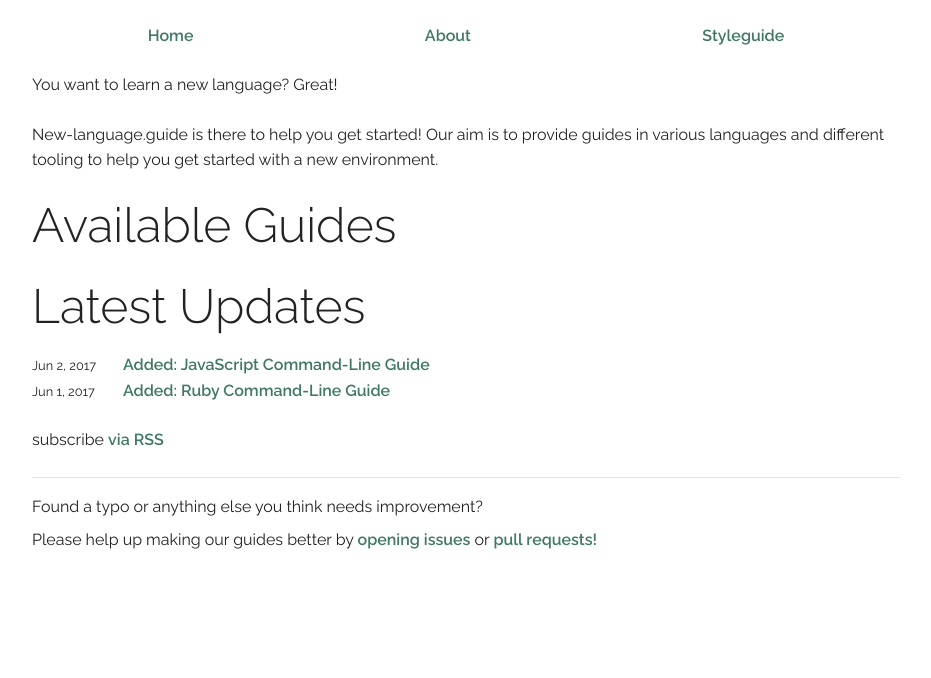
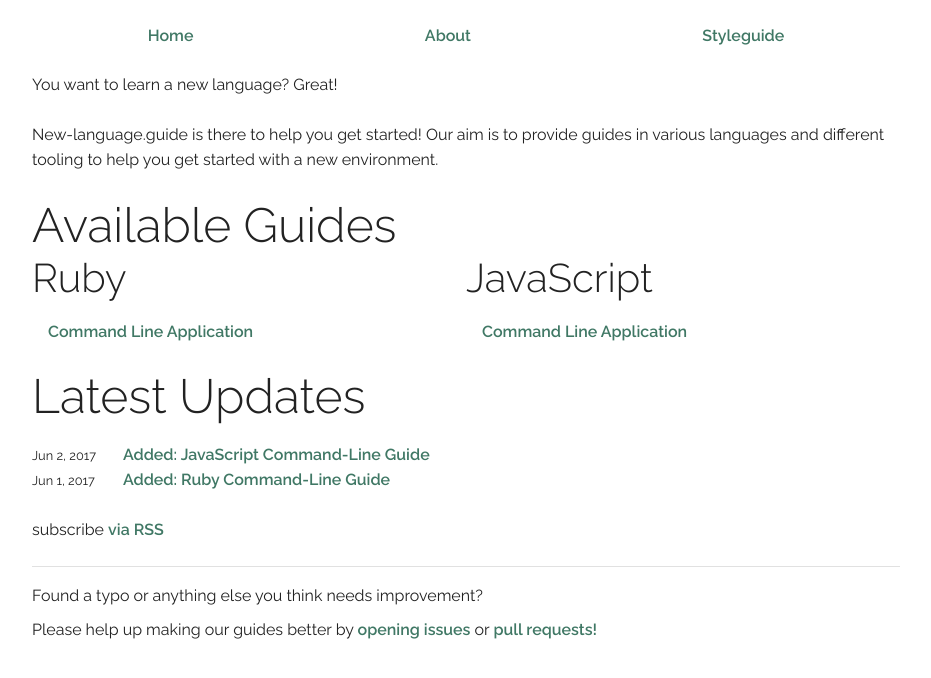
Before and after one commit to vanilla-project/vanilla-project.guide, a Jekyll site: the page built from index.md, in a window 1280 px wide. Shown: the top 678 px of the page, without its empty margins (174-1105 px from the left). Built offline with Jekyll 4.4.1, drawn with Linux system fonts in a browser that asks for light colours.

Commit message:
Adds more data attributes to posts

```diff
--- a/_config.yml
+++ b/_config.yml
@@ -30,3 +30,17 @@ defaults:
       type: guides
     values:
       layout: page
+  - scope:
+      path: "_guides/ruby"
+    values:
+      languages:
+        - Ruby
+        - object-oriented
+        - dynamically-typed
+  - scope:
+      path: "_guides/node"
+    values:
+      languages:
+        - JavaScript
+        - object-oriented
+        - dynamically-typed
--- a/_guides/node/command-line.md
+++ b/_guides/node/command-line.md
@@ -1,6 +1,8 @@
 ---
-title:  Node.JS Command Line Application
-date: 2017-05-28
+title: Command Line Application
+date:  2017-05-28
+tags:
+  - command-line
 ---
 
 Node.js® is a JavaScript runtime built on Chrome's V8 JavaScript engine, it was created by Joyent engineer Ryan Dahl.
--- a/_guides/ruby/command-line.md
+++ b/_guides/ruby/command-line.md
@@ -1,6 +1,8 @@
 ---
-title:  Ruby Command Line Application
-date: 2017-04-09
+title: Command Line Application
+date:  2017-04-09
+tags:
+  - command-line
 ---
 
 Ruby is a powerful dynamically typed, object oriented programming language created by Yukihiro &ldquo;Matz&rdquo; Matsumoto in 1995.
```
